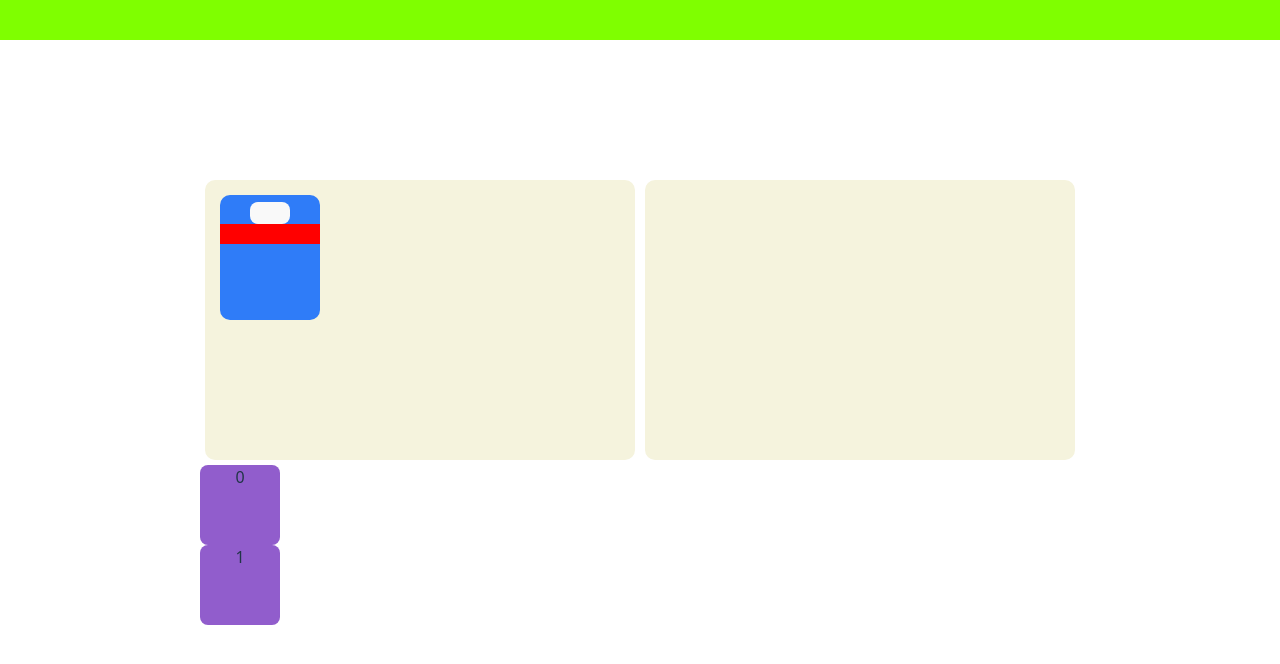
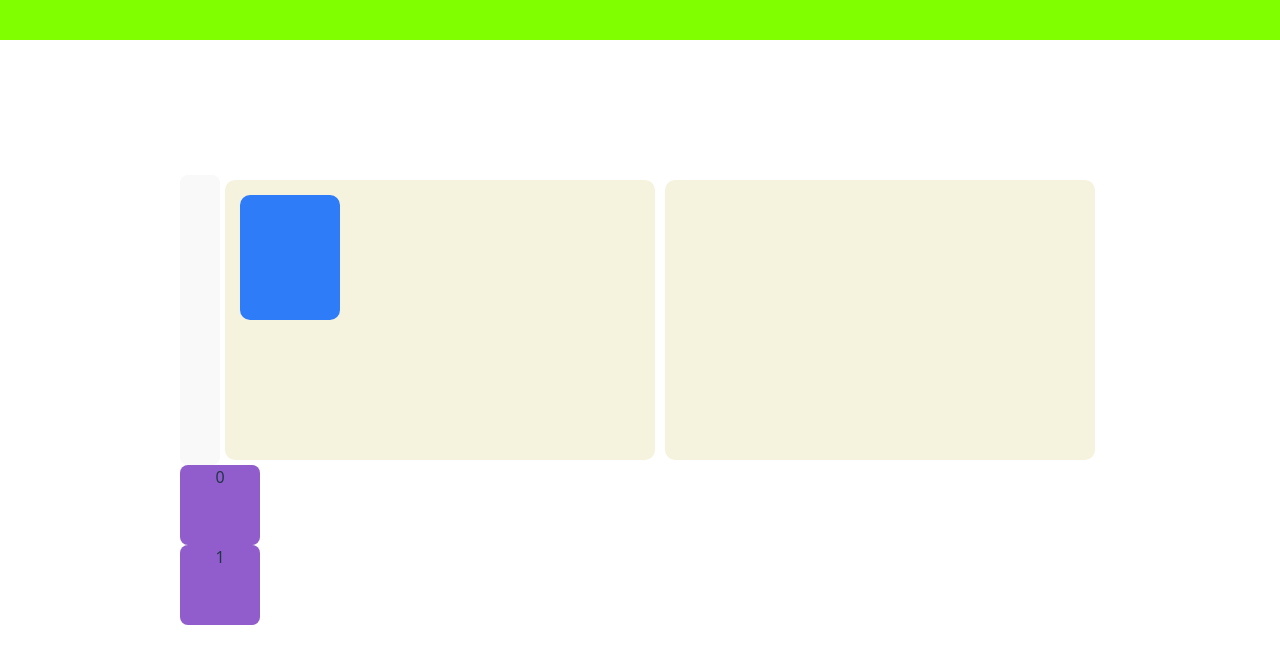
Before and after one commit to a0-ye/aye-site, a React (Vite) app: page / in a window 1280 px wide. Shown: the top 664 px of the page. Built offline with nearby package versions, Linux system fonts and the light colour scheme.

Commit message:
Test State Logic Checkpoint

```diff
--- a/src/App.tsx
+++ b/src/App.tsx
@@ -12,20 +12,50 @@ import Droppable from './assets/components/dnd-kit-wrappers/droppable'
 import MotionCard from './assets/components/framerCard/MotionCard'
 import CardZone from './assets/components/framerCard/CardZone'
 
-import { DndContext, type DragEndEvent } from '@dnd-kit/core'
+import { DndContext, type DragEndEvent, type UniqueIdentifier } from '@dnd-kit/core'
 
-function handleDragEnd(event:DragEndEvent){
-  // over contains the ID of the droppable zone
-  if(!event.over) return
-  // console.log(event.over);
-
-  return
+interface CardData{
+  id:UniqueIdentifier;
+  zone:UniqueIdentifier;
+  origin:{x:number,y:number}
 }
 
+function useCardHandler(initialCardData: CardData[]):[CardData[], (cardID: UniqueIdentifier, newZoneID: UniqueIdentifier) => void]{
+  const [cards, setCards] = useState(initialCardData)
+  const moveCard = (cardID:UniqueIdentifier, newZoneID:UniqueIdentifier) => {
+    setCards(prevCards => prevCards.map(card => card.id === cardID ? { ...card, zone: newZoneID } : card));
+  };
+  return [cards, moveCard]
+
+}
+
+
+
 function App() {
+  const initialCards:CardData[] = []
+  // const [cards, moveCard] = useCardHandler(initialCards);
+  const [cardOrigin, setCardOrigin] = useState({x:0,y:0})
+  const [originList, setOriginList] = useState([{x:0,y:0},{x:0,y:0}]) // TODO: figure out a way to add and remove cards ??
+
+  const [cardsData, moveCard] = useCardHandler([
+    {id:25,zone:0,origin:{x:0,y:0}},
+    {id:67,zone:0,origin:{x:0,y:0}},
+  ])
+
   const [count, setCount] = useState(0)
   const [activeCard, setActiveCard] = useState(-1)
-  const mc1 = <MotionCard style={{backgroundColor:'#3877ff'}}></MotionCard>
+
+  const handleDragEnd = (event:DragEndEvent) => {
+    // over contains the ID of the droppable zone
+    if(!event.over) return
+    // console.log(event.over);
+    const cardID = event.active.id
+    const newZoneID = event.over.id
+    console.log("updating card zone:",event,cardID, newZoneID);
+    moveCard(cardID, newZoneID)
+
+    return
+  }
 
 
   return (
@@ -38,12 +68,13 @@ function App() {
       </div>
 
       <div className='framerRow' style={{display:'flex'}}>
+        <button onClick={     () => {setOriginList([{x:500,y:70}, {x:0,y:0}])}     }></button>
         <DndContext onDragEnd={handleDragEnd}>
           <Droppable drop_id={0}>
             <CardZone>
-              <MotionCard>
-                <Draggable drag_id={0}></Draggable>
-              </MotionCard>
+                  <MotionCard origin={cardsData[0].origin}>
+                    <Draggable drag_id={cardsData[0].id}></Draggable>
+                  </MotionCard>
               {/* <Draggable drag_id={0}>
                 {mc1}
               </Draggable> */}
--- a/src/assets/components/dnd-kit-wrappers/draggable.tsx
+++ b/src/assets/components/dnd-kit-wrappers/draggable.tsx
@@ -1,8 +1,8 @@
 import React, { type ReactNode } from 'react';
-import {useDraggable} from '@dnd-kit/core';
+import {useDraggable, type UniqueIdentifier} from '@dnd-kit/core';
 
 interface draggableProps{
-  drag_id: number
+  drag_id: UniqueIdentifier
   children?: ReactNode
 }
 
@@ -17,7 +17,7 @@ export default function Draggable(props: draggableProps) {
 
 
   return (
-    <div ref={setNodeRef} {...listeners} {...attributes} style={{width:100,height:20,backgroundColor:'red'}}>
+    <div ref={setNodeRef} {...listeners} {...attributes} style={{width:'100%',height:'100%',}}>
       {props.children}
     </div>
   );
--- a/src/assets/components/framerCard/MotionCard.tsx
+++ b/src/assets/components/framerCard/MotionCard.tsx
@@ -1,6 +1,5 @@
 import { frame, motion, useAnimate, useSpring } from "motion/react"
 import { useEffect, useState, type CSSProperties, type ReactNode, type RefObject} from "react"
-
 
 function useFollowPointer(ref: RefObject<HTMLDivElement | null>, doFollow: boolean) {
     const spring = { damping: 8, stiffness: 120, mass: 0.01, restDelta: 0.001 }
@@ -26,15 +25,24 @@ function useFollowPointer(ref: RefObject<HTMLDivElement | null>, doFollow: boole
     return {x,y}
 }
 
-interface cardProps{
+interface CardProps{
+    id?:number;
+    zone?:number;
+    origin:{x:number,y:number}
+
     style?: CSSProperties;
     children?: ReactNode;
 }
 
-export default function MotionCard(props: cardProps) {
+
+/**
+ * Card that you can drag around, and always returns to its 'origin point'
+ * Origin can be updated, and is updated via the origin prop. Updated
+ */
+export default function MotionCard(props: CardProps) {
     const [ref, animate] = useAnimate();
     const [doFollow, setFollow] = useState(false)
-    const [currentOrigin, setOrigin] = useState({x:0,y:0})
+    // const [currentOrigin, setOrigin] = useState(props.origin)
     const {x,y} = useFollowPointer(ref, doFollow)
 
     useEffect(()=>{
@@ -49,21 +57,20 @@ export default function MotionCard(props: cardProps) {
         }
     },[doFollow])
 
-    const onDragEndHandler = () => {
-        animate(ref.current, {x:currentOrigin.x, y:currentOrigin.y})
-    };
+    const returnToOrigin = () => {animate(ref.current, {x:props.origin.x, y:props.origin.y})}
+    useEffect(()=>{returnToOrigin()},[props.origin])    // when origin is updated, return to origin
 
     return <motion.div
         draggable={true}
         drag
         onMouseDown={()=> setFollow(true) }
-        onDragEnd={onDragEndHandler}
+        onDragEnd={returnToOrigin}
         ref={ref}
-        style={{...box, x,y, ...props.style, originX:currentOrigin.x, originY:currentOrigin.y}}>
-            <button onClick={()=>{
+        style={{...box, x,y, ...props.style, originX:props.origin.x, originY:props.origin.y}}>
+            {/* <button onClick={()=>{
                 setOrigin({x:currentOrigin.x + 15, y:currentOrigin.y + 15 });
                 console.log("updated origin by 15",currentOrigin);
-            }}></button>
+            }}></button> */}
             {props.children}
         </motion.div>
 }
```
Also changed, not shown: src/assets/components/dnd-kit-wrappers/droppable.tsx (+7 -2 lines).
